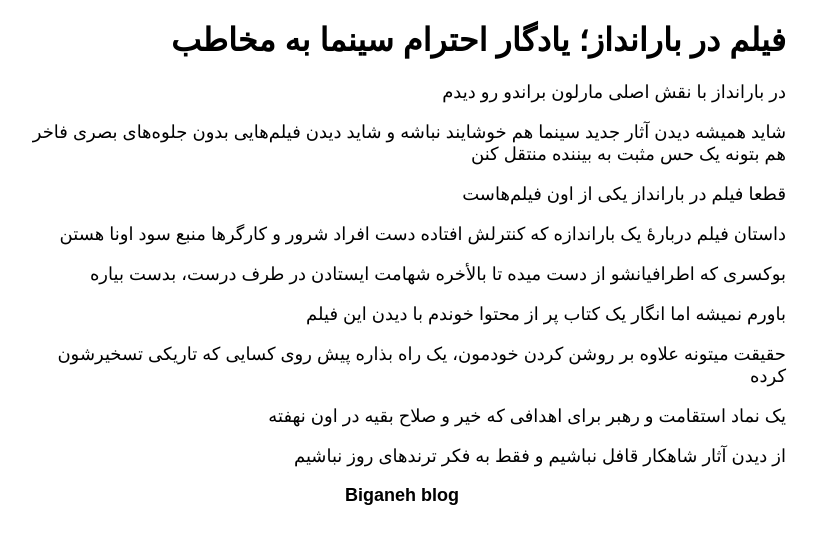
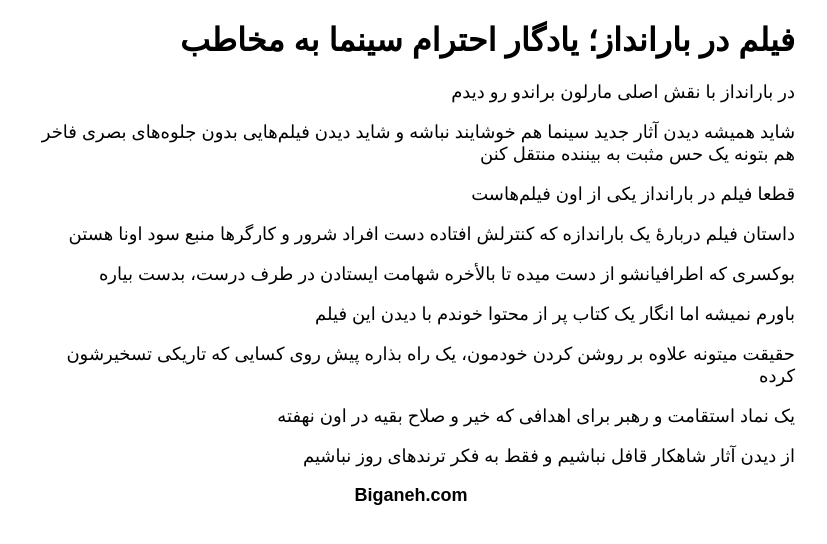
Before and after one commit to darkblog/darkblog.github.io, a Jekyll site: the page built from _posts/2023-8-7-3.md, in a window 1280 px wide. Shown: the top 544 px of the page, without its empty margins (357-1184 px from the left). Built offline with Jekyll 4.4.1, drawn with Linux system fonts in a browser that asks for light colours.

Commit message:
Update post.html

```diff
--- a/_layouts/post.html
+++ b/_layouts/post.html
@@ -12,6 +12,6 @@ layout: compress
 <body>
 <h1>{{ page.title }}</h1>
 {{ content }}
-<p class="center"><a href="https://biganeh.com/">Biganeh blog</a></p>
+<p class="center"><a href="https://biganeh.com/">Biganeh.com</a></p>
 </body>
 </html>
```
